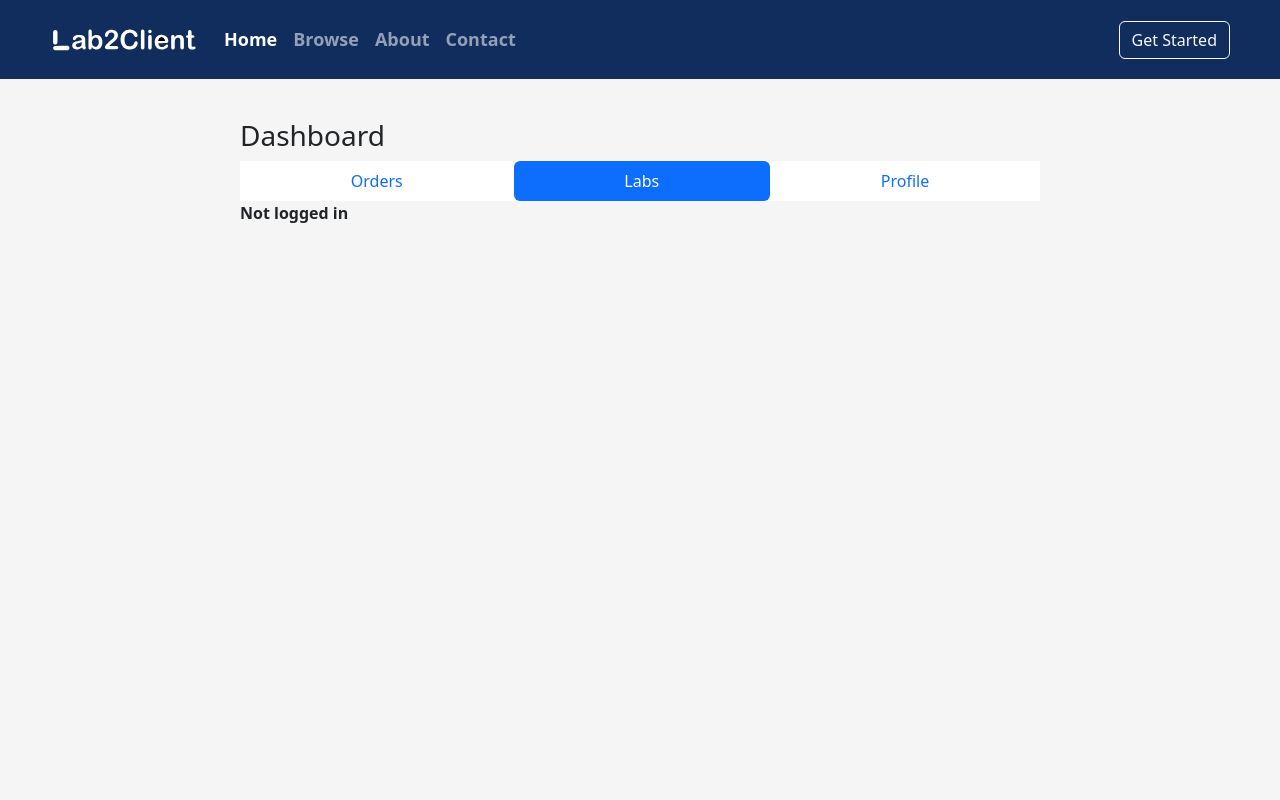
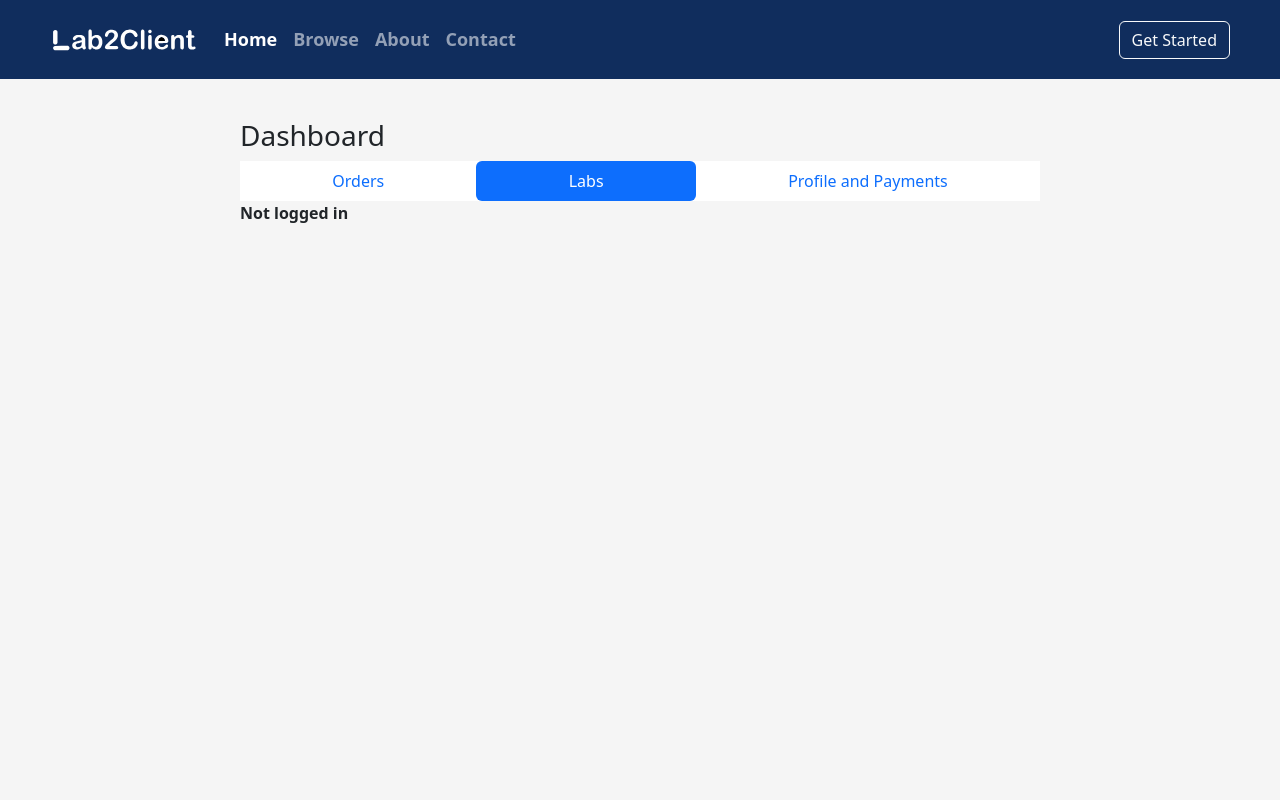
Before and after one commit to idrak888/lab2client-frontend, a Next.js app: page /dashboard in a window 1280 px wide. Shown: the top 800 px of the page. Built offline with nearby package versions, Linux system fonts and the light colour scheme.

Commit message:
Refactoring

```diff
--- a/pages/_app.js
+++ b/pages/_app.js
@@ -2,8 +2,8 @@ import '@/styles/globals.css';
 import { useEffect, useState } from 'react';
 import Head from 'next/head';
 import 'bootstrap/dist/css/bootstrap.css';
-import Navbar from '@/components/Layout/Navbar';
-import Footer from '@/components/Layout/Footer';
+import Navbar from '/components/Layout/Navbar';
+import Footer from '/components/Layout/Footer';
 
 export default function App({ Component, pageProps }) {
   const [user, setUser] = useState(null);
--- a/pages/auth/login/index.js
+++ b/pages/auth/login/index.js
@@ -1,5 +1,5 @@
 import React, { Component } from 'react';
-import styles from '@/styles/Auth.module.css';
+import styles from '/styles/Auth.module.css';
 import firebase from '/utils/firebase';
 import Head from 'next/head';
 import Link from 'next/link';
--- a/pages/auth/register/index.js
+++ b/pages/auth/register/index.js
@@ -1,5 +1,5 @@
 import React, { Component } from 'react';
-import styles from '@/styles/Auth.module.css';
+import styles from '/styles/Auth.module.css';
 import firebase from '/utils/firebase';
 import axios from 'axios';
 import Head from 'next/head';
--- a/pages/dashboard/index.js
+++ b/pages/dashboard/index.js
@@ -5,7 +5,7 @@ import Link from 'next/link';
 import Head from 'next/head';
 import firebase from '/utils/firebase';
 import axios from 'axios';
-import ListingsWrapper from '@/components/Listings/ListingsWrapper';
+import ListingsWrapper from '/components/Listings/ListingsWrapper';
 import OrderWrapper from '@/components/Dashboard/OrderWrapper';
 import Loader from '@/components/Layout/Loader';
 
@@ -66,7 +66,7 @@ export default function index() {
 				<nav className="nav nav-pills nav-fill" style={{backgroundColor: "white", cursor: "pointer"}}>
 					<div className={`nav-link ${view == 0 ? "active" : ""}`} onClick={() => setView(0)}>Orders</div>
 					<div className={`nav-link ${view == 1 ? "active" : ""}`} onClick={() => setView(1)}>Labs</div>
-					<div className={`nav-link ${view == 2 ? "active" : ""}`} onClick={() => setView(2)}>Profile</div>
+					<div className={`nav-link ${view == 2 ? "active" : ""}`} onClick={() => setView(2)}>Profile and Payments</div>
 				</nav>
 				{
 					!loading ?
```
Also changed, not shown: components/Dashboard/Profile.js (added).
